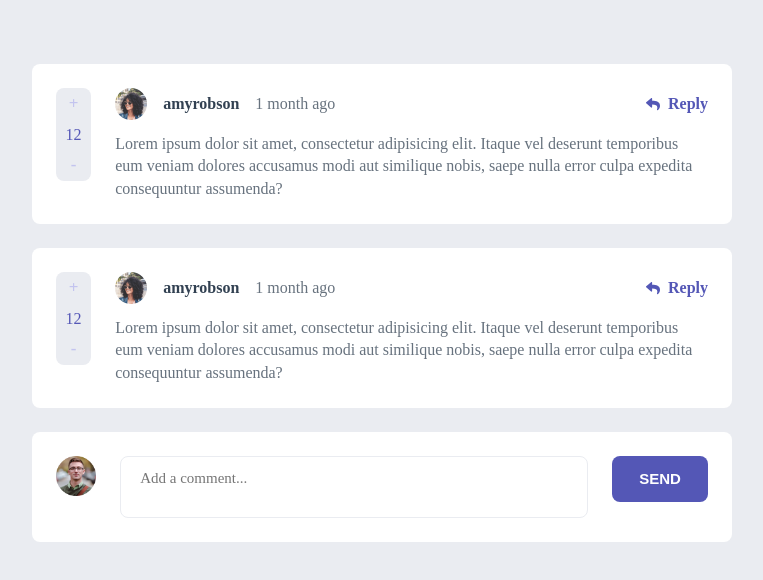
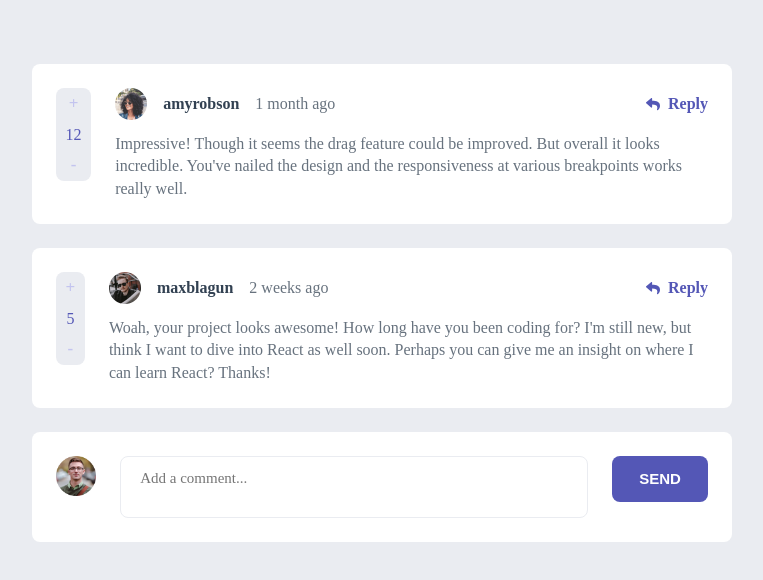
Before and after one commit to David-Koshkadze/fmt-interactive-components, a React (Vite) app: page / in a window 1280 px wide. Shown: the top 580 px of the page, without its empty margins (258-1021 px from the left). Built offline with nearby package versions, Linux system fonts and the light colour scheme; a web font is replaced by a local one.

Commit message:
add dynamic data

```diff
--- /dev/null
+++ b/public/data.json
@@ -0,0 +1,68 @@
+{
+  "currentUser": {
+    "image": {
+      "png": "./images/avatars/image-juliusomo.png",
+      "webp": "./images/avatars/image-juliusomo.webp"
+    },
+    "username": "juliusomo"
+  },
+  "comments": [
+    {
+      "id": 1,
+      "content": "Impressive! Though it seems the drag feature could be improved. But overall it looks incredible. You've nailed the design and the responsiveness at various breakpoints works really well.",
+      "createdAt": "1 month ago",
+      "score": 12,
+      "user": {
+        "image": {
+          "png": "./images/avatars/image-amyrobson.png",
+          "webp": "./images/avatars/image-amyrobson.webp"
+        },
+        "username": "amyrobson"
+      },
+      "replies": []
+    },
+    {
+      "id": 2,
+      "content": "Woah, your project looks awesome! How long have you been coding for? I'm still new, but think I want to dive into React as well soon. Perhaps you can give me an insight on where I can learn React? Thanks!",
+      "createdAt": "2 weeks ago",
+      "score": 5,
+      "user": {
+        "image": {
+          "png": "./images/avatars/image-maxblagun.png",
+          "webp": "./images/avatars/image-maxblagun.webp"
+        },
+        "username": "maxblagun"
+      },
+      "replies": [
+        {
+          "id": 3,
+          "content": "If you're still new, I'd recommend focusing on the fundamentals of HTML, CSS, and JS before considering React. It's very tempting to jump ahead but lay a solid foundation first.",
+          "createdAt": "1 week ago",
+          "score": 4,
+          "replyingTo": "maxblagun",
+          "user": {
+            "image": {
+              "png": "./images/avatars/image-ramsesmiron.png",
+              "webp": "./images/avatars/image-ramsesmiron.webp"
+            },
+            "username": "ramsesmiron"
+          }
+        },
+        {
+          "id": 4,
+          "content": "I couldn't agree more with this. Everything moves so fast and it always seems like everyone knows the newest library/framework. But the fundamentals are what stay constant.",
+          "createdAt": "2 days ago",
+          "score": 2,
+          "replyingTo": "ramsesmiron",
+          "user": {
+            "image": {
+              "png": "./images/avatars/image-juliusomo.png",
+              "webp": "./images/avatars/image-juliusomo.webp"
+            },
+            "username": "juliusomo"
+          }
+        }
+      ]
+    }
+  ]
+}
--- a/src/App.jsx
+++ b/src/App.jsx
@@ -1,3 +1,4 @@
+import { useState, useEffect } from "react";
 import Card from "./Card";
 import Comment from "./Comment";
 import styled, { createGlobalStyle } from "styled-components";
@@ -27,12 +28,24 @@ const AppContainer = styled.div`
 `;
 
 function App() {
+  const [usersData, setUsersData] = useState([]);
+
+  useEffect(() => {
+    fetch("data.json")
+      .then((res) => res.json())
+      .then((data) => {
+        setUsersData(data);
+        console.log(data);
+      });
+  }, []);
+
   return (
     <>
       <GlobalStyles />
       <AppContainer>
-        <Card />
-        <Card />
+        {usersData.comments?.map((comment) => (
+          <Card key={comment.id} comment={comment} />
+        ))}
         <Comment />
       </AppContainer>
     </>
--- a/src/Card.jsx
+++ b/src/Card.jsx
@@ -52,12 +52,12 @@ const TextGray = styled.p`
   line-height: 1.4rem;
 `;
 
-export default function Card() {
+export default function Card({ comment }) {
   return (
     <CardWrapper>
       <Voting>
         <VoteButton>+</VoteButton>
-        <span>12</span>
+        <span>{comment.score}</span>
         <VoteButton>-</VoteButton>
       </Voting>
 
@@ -66,12 +66,12 @@ export default function Card() {
           <FlexRow gap="1rem">
             <FlexRow gap="1rem">
               <img
-                src="/images/avatars/image-amyrobson.png"
+                src={comment.user.image.png}
                 style={{ height: "2rem", width: "2rem" }}
               />
-              <TextAvatar>amyrobson</TextAvatar>
+              <TextAvatar>{comment.user.username}</TextAvatar>
             </FlexRow>
-            <TextGray>1 month ago</TextGray>
+            <TextGray>{comment.createdAt}</TextGray>
           </FlexRow>
           <FlexRow gap="0.5rem">
             <img src="/images/icon-reply.svg" />
@@ -79,11 +79,7 @@ export default function Card() {
           </FlexRow>
         </FlexRow>
 
-        <TextGray>
-          Lorem ipsum dolor sit amet, consectetur adipisicing elit. Itaque vel
-          deserunt temporibus eum veniam dolores accusamus modi aut similique
-          nobis, saepe nulla error culpa expedita consequuntur assumenda?
-        </TextGray>
+        <TextGray>{comment.content}</TextGray>
       </FlexCol>
     </CardWrapper>
   );
```
Also changed, not shown: src/styles/CardStyles.js (line endings or trailing spaces).
